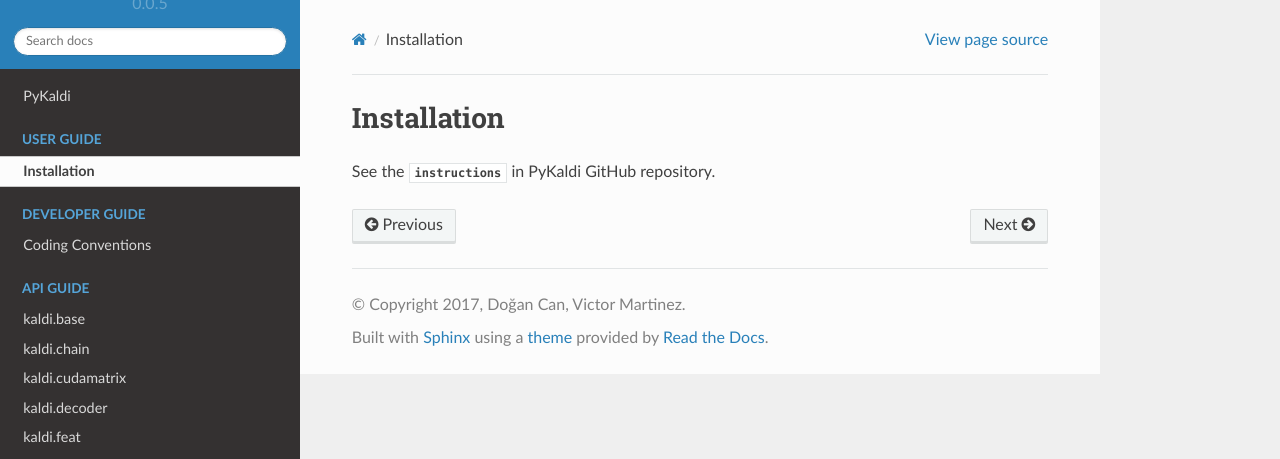
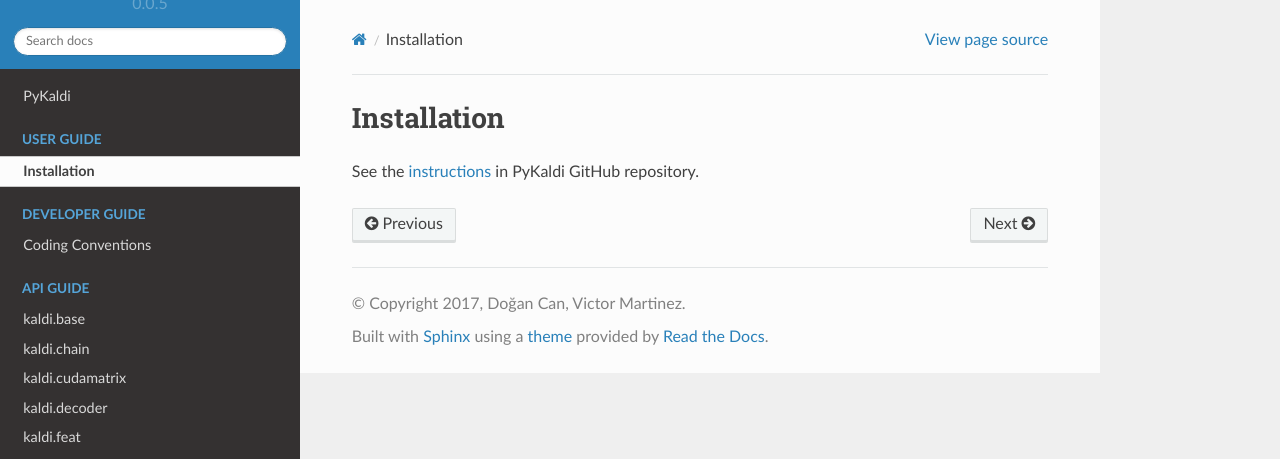
Before and after one commit to pykaldi/pykaldi, a Sphinx documentation site: the page built from docs/user/install.rst, in a window 1280 px wide. Shown: the top 459 px of the page. Built offline with Sphinx 7.4.7 and the Read the Docs theme 2.0.0, drawn with Linux system fonts in a browser that asks for light colours.

Commit message:
Fix a link in docs.

```diff
--- a/docs/user/install.rst
+++ b/docs/user/install.rst
@@ -1,5 +1,5 @@
 Installation
 ************
 
-See the `instructions <https://github.com/pykaldi/pykaldi#installation>` in
+See the `instructions <https://github.com/pykaldi/pykaldi#installation>`_ in
 PyKaldi GitHub repository.
```
